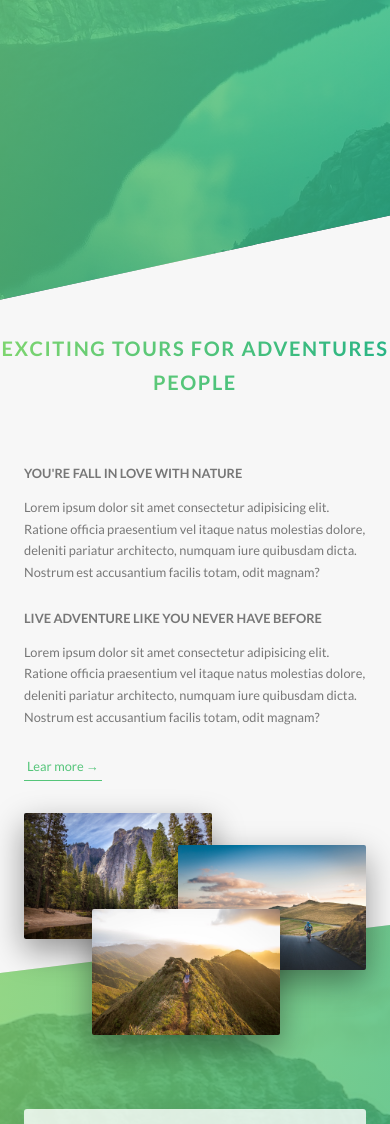
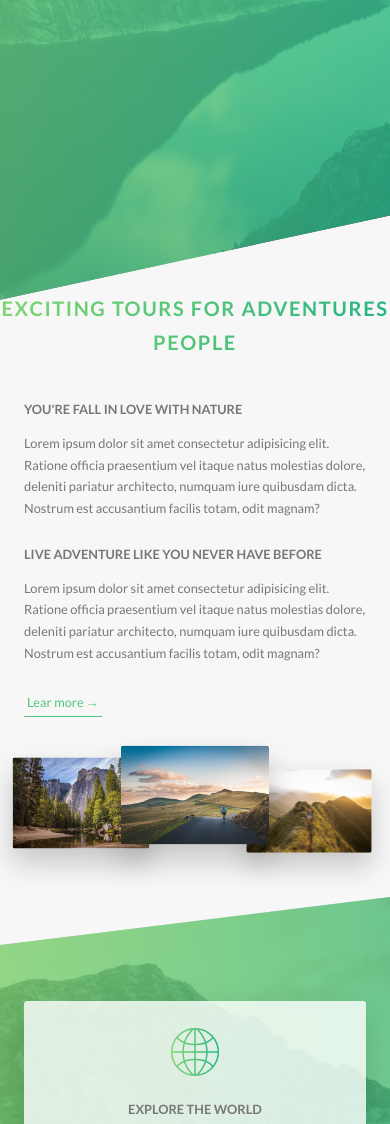
Before and after one commit to lucasviga/template01-natours, a website: page index.html in a window 390 px wide. Shown: the part 502-1626 px from the top of the page. Drawn offline with Linux system fonts and the light colour scheme.

Commit message:
media queries: layout, about and feature sections

```diff
--- a/sass/base/_utilities.scss
+++ b/sass/base/_utilities.scss
@@ -7,11 +7,19 @@
 }
 
 .u-margin-bottom-medium {
-    margin-bottom: 4rem;
+    margin-bottom: 4rem !important;
+
+    @include respond(tab-port) {
+        margin-bottom: 3rem !important;
+    }
 }
 
 .u-margin-bottom-big {
-    margin-bottom: 8rem;
+    margin-bottom: 8rem !important;
+
+    @include respond(tab-port) {
+        margin-bottom: 5rem !important;
+    }
 }
 
 .u-margin-top-big {
--- a/sass/components/_composition.scss
+++ b/sass/components/_composition.scss
@@ -10,19 +10,43 @@
         transition: all .2s;
         outline-offset: 2rem;
 
+        @include respond(tab-port) {
+            float: left;
+            position: relative;
+            width: 33.33333333%;
+            box-shadow: 0 1.5rem 3rem rgba($color-black, .2);
+        }
+
         &--p1 {
             left: 0;
             top: -2rem;
+
+            @include respond(tab-port) {
+                top: 0;
+                transform: scale(1.2);
+            }
         }
 
         &--p2 {
             right: 0;
             top: 2rem;
+
+            @include respond(tab-port) {
+                top: -1rem;
+                transform: scale(1.3);
+                z-index: 100;
+            }
         }
 
         &--p3 {
             left: 20%;
             top: 10rem;
+
+            @include respond(tab-port) {
+                top: 1rem;
+                left: 0;
+                transform: scale(1.1);
+            }
         }
 
         &:hover {
--- a/sass/components/_feature-box.scss
+++ b/sass/components/_feature-box.scss
@@ -7,6 +7,10 @@
     box-shadow: 0 1.5rem 4rem rgba($color-black, .15);
     transition: transform .3s;
 
+    @include respond(tab-port) {
+        padding: 2rem;
+    }
+
     &__icon {
         font-size: 6rem;
         margin-bottom: .5rem;
@@ -14,6 +18,10 @@
         background-image: linear-gradient(to right, $color-primary-light, $color-primary-dark);
         -webkit-background-clip: text;
         color: transparent;
+
+        @include respond(tab-port) {
+            margin-bottom: 0;
+        }
     }
 
     &:hover {
--- a/sass/layouts/_footer.scss
+++ b/sass/layouts/_footer.scss
@@ -11,6 +11,10 @@
     &__logo-box {
         text-align: center;
         margin-bottom: 8rem;
+
+        @include respond(tab-port) {
+            margin-bottom: 6rem;
+        }
     }
 
     &__logo {
--- a/sass/pages/_home.scss
+++ b/sass/pages/_home.scss
@@ -2,6 +2,10 @@
     background-color: $color-grey-light-1;
     padding: 25rem 0;
     margin-top: -20vh;
+
+    @include respond(tab-port) {
+        padding: 20rem 0;
+    }
 }
 
 .section-features {
@@ -18,22 +22,38 @@
     & > * {
         transform: skewY(7deg);
     }
+
+    @include respond(tab-port) {
+        padding: 10rem 0;
+    }
 }
 
 .section-tours {
     background-color: $color-grey-light-1;
     padding: 25rem 0 15rem 0;
     margin-top: -10rem;
+
+    @include respond(tab-port) {
+        padding: 20rem 0 10rem 0;
+    }
 }
 
 .section-stories {
     position: relative;
     padding: 15rem 0; //15 top and bottom, 0 left and right
+
+    @include respond(tab-port) {
+        padding: 10rem 0;
+    }
 }
 
 .section-book {
     padding: 15rem 0;
     background-image: linear-gradient(to right bottom, $color-primary-light, $color-primary-dark);
+
+    @include respond(tab-port) {
+        padding: 10rem 0;
+    }
 }
 
 .book {
```
Also changed, not shown: css/style.css.
